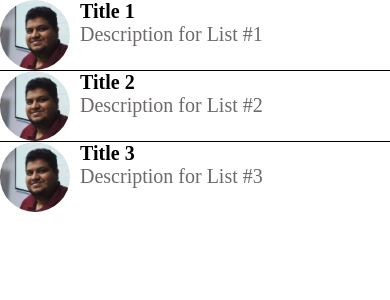
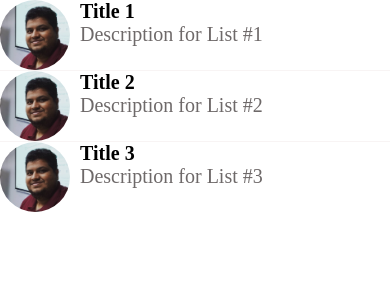
Before and after one commit to codewithz/done-with-it, a React Native app: screen / in a window 390 px wide. Shown: the top 300 px of the page. Built offline with nearby package versions, Linux system fonts and the light colour scheme.

Commit message:
List Separators

```diff
--- /dev/null
+++ b/app/components/ListItemSeparator.js
@@ -0,0 +1,17 @@
+import React from 'react'
+import { StyleSheet, Text, View } from 'react-native'
+import colors from '../config/colors'
+
+export function ListItemSeparator() {
+    return (
+       <View style={styles.separator} />
+    )
+}
+
+const styles = StyleSheet.create({
+    separator:{
+        width:'100%',
+        height:1,
+        backgroundColor:colors.light,
+    },
+})
--- a/app/config/colors.js
+++ b/app/config/colors.js
@@ -4,4 +4,5 @@
     black:'#000',
     white:'#fff',
     medium:'#6e6969',
+    light:'#f8f4f4',
 };
--- a/app/screens/MessagesScreen.js
+++ b/app/screens/MessagesScreen.js
@@ -3,6 +3,7 @@
 import { FlatList } from 'react-native'
 
 import { ListItem } from '../components/ListItem'
+import { ListItemSeparator } from '../components/ListItemSeparator'
 
 const messages=[
     {
@@ -40,7 +41,8 @@
             />
         }
         ItemSeparatorComponent={()=>
-        <View style={{width:'100%',height:1,backgroundColor:'#000'}} />}
+            <ListItemSeparator/>
+        }
      >
 
      </FlatList>
```
